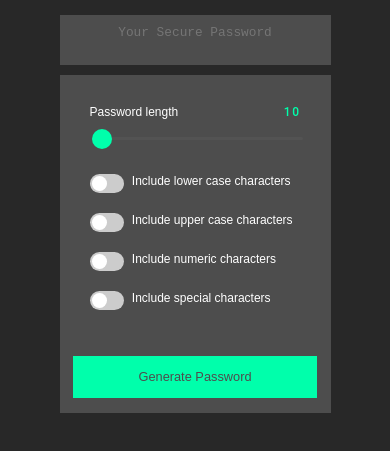
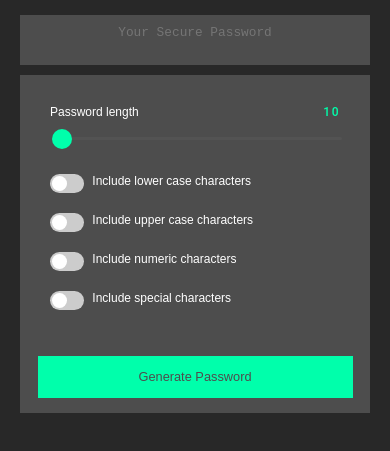
Before and after one commit to DRRobertson9673/Password-Generator-2.0, a plain HTML site: page index.html in a window 390 px wide. Shown: the part 69-520 px from the top of the page. Drawn offline with Linux system fonts and the light colour scheme.

Commit message:
reduced border around application when viewd on mobile

```diff
--- a/assets/style.css
+++ b/assets/style.css
@@ -283,8 +283,8 @@ input:checked + .slider:before {
     font-size: 0.8rem;
   }
   .wrapper {
-    padding-left: 5%;
-    padding-right: 5%;
+    padding-left: 0;
+    padding-right: 0;
   }
   .characterTypeSelector {
     font-size: 12px;
@@ -307,4 +307,8 @@ input:checked + .slider:before {
   #password {
     padding-top: 10px;
     font-size: .8rem;
+  }
+  .card {
+    padding: 0px 20px;
+  }
 }
```
